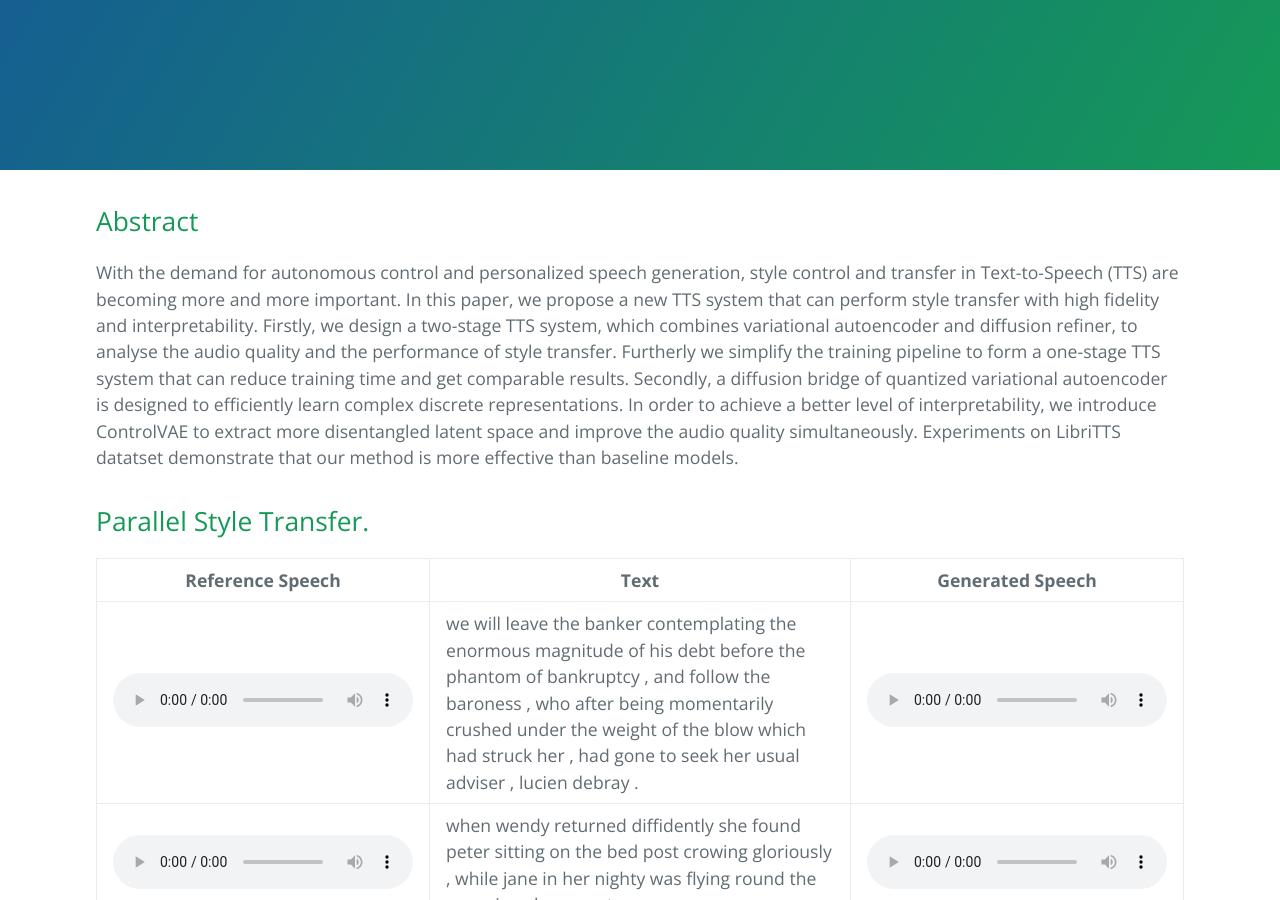
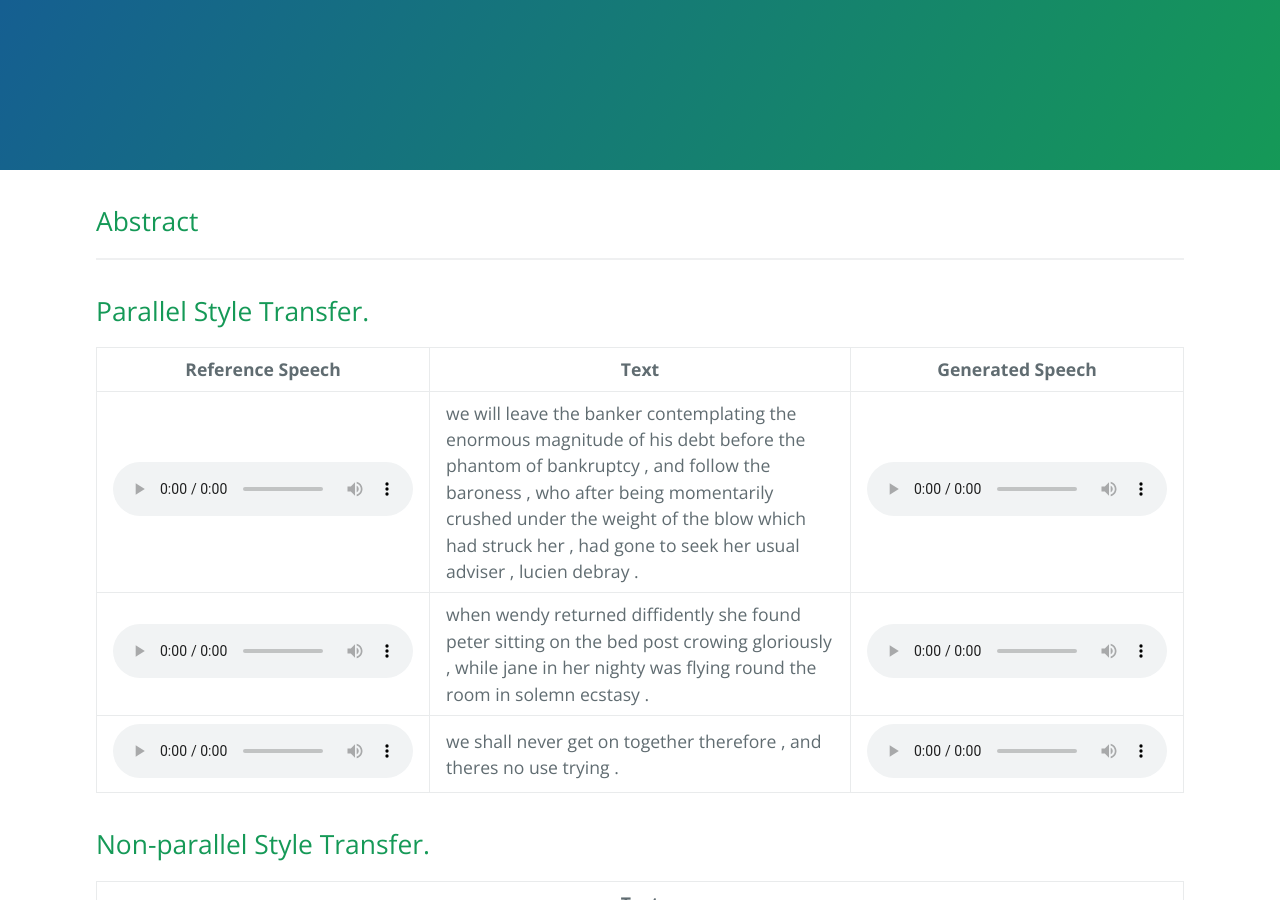
Before and after one commit to gwh22/gwh22.github.io, a Jekyll site: the page built from index.md, in a window 1280 px wide and 900 px high, scrolled down 318 px. Built offline with Jekyll 4.4.1, drawn with Linux system fonts in a browser that asks for light colours; our own code applies the rules of GitHub Pages for plain Markdown files; the repository's description, which GitHub fills in, is left out.

Commit message:
Update index.md

```diff
--- a/index.md
+++ b/index.md
@@ -1,7 +1,6 @@
 
 ## Abstract
-With the demand for autonomous control and personalized speech generation, style control and transfer in Text-to-Speech (TTS) are becoming more and more important. In this paper, we propose a new TTS system that can perform style transfer with high fidelity and interpretability. Firstly, we design a two-stage TTS system, which combines variational autoencoder and diffusion refiner, to analyse the audio quality and the performance of style transfer. Furtherly we simplify the training pipeline to form a one-stage TTS system that can reduce training time and get comparable results. Secondly, a diffusion bridge of quantized variational autoencoder is designed to efficiently learn complex discrete representations. In order to achieve a better level of interpretability, we introduce ControlVAE to extract more disentangled latent space and improve the audio quality simultaneously.
-Experiments on LibriTTS datatset demonstrate that our method is more effective than baseline models.
+---
 
 
 ## Parallel Style Transfer.
```
